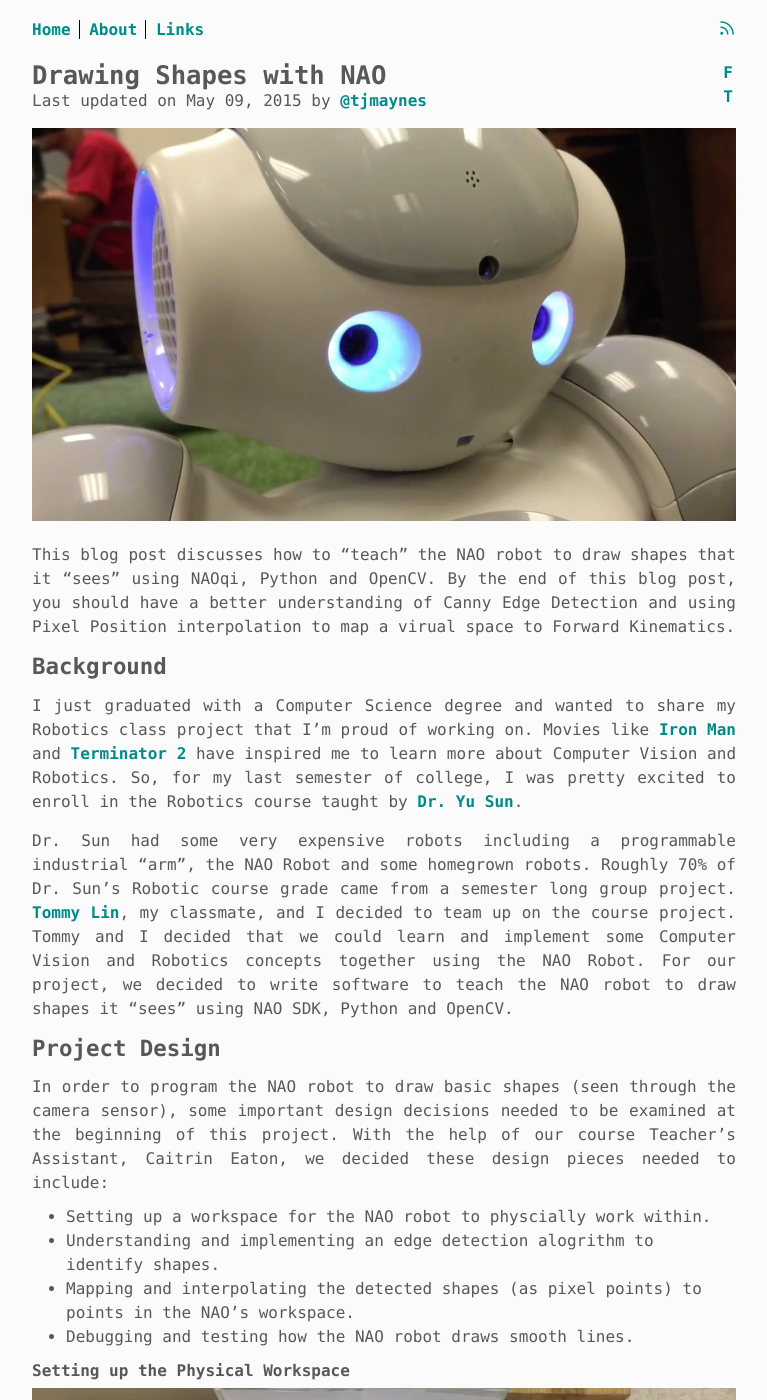
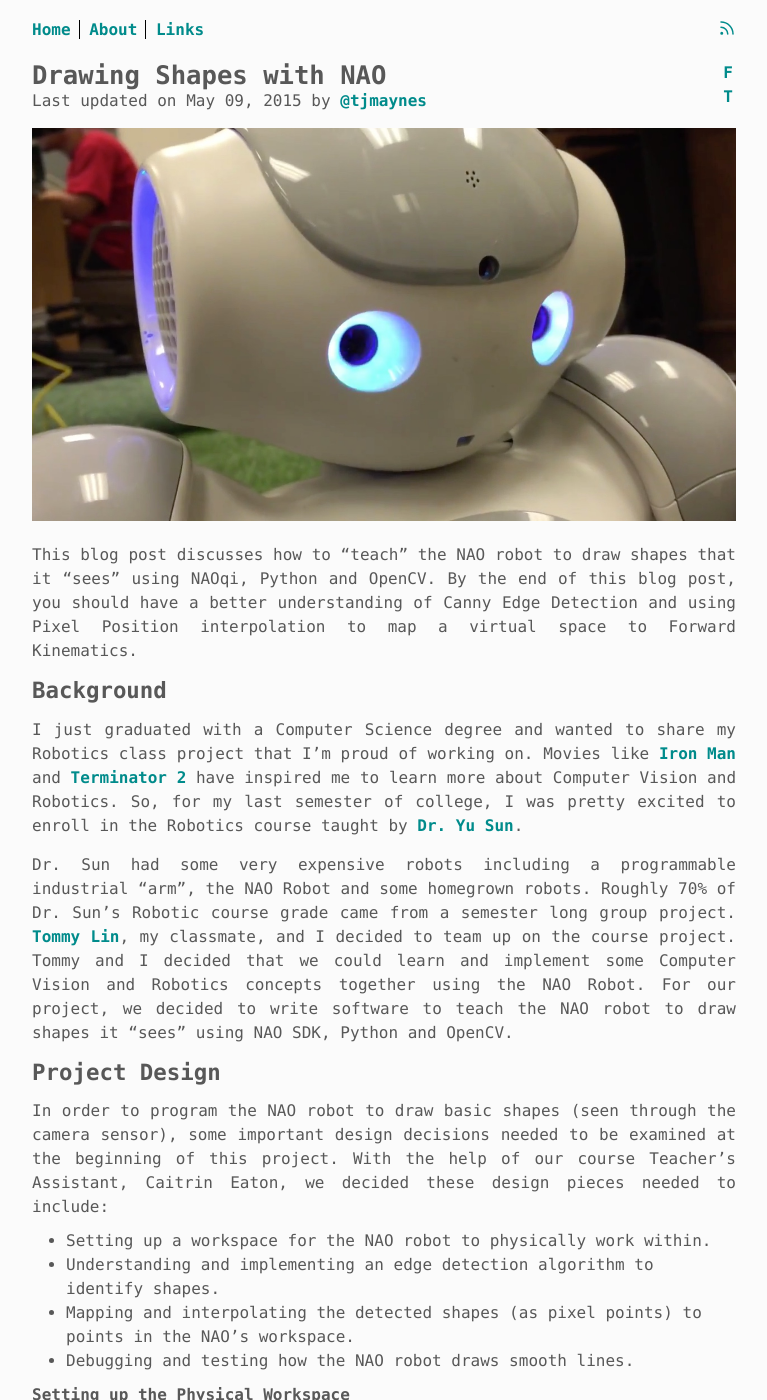
Before and after one commit to tjmaynes/tjmaynes.com, a Jekyll site: the page built from _posts/2015-05-09-drawing-shapes-with-nao.md, in a window 1280 px wide and 1400 px high. Shown: the whole window, without its empty margins (256-1023 px from the left). Built offline with Jekyll 4.4.1, drawn with Linux system fonts in a browser that asks for light colours; some web fonts are replaced.

Commit message:
Cleanup blog posts

```diff
--- a/_posts/2015-05-09-drawing-shapes-with-nao.md
+++ b/_posts/2015-05-09-drawing-shapes-with-nao.md
@@ -8,7 +8,7 @@ published: true
 ---
 ![NAO Robot - 1](/public/images/posts/2015-05-09-drawing-shapes-with-nao/1.jpg)
 
-This blog post discusses how to "teach" the NAO robot to draw shapes that it "sees" using NAOqi, Python and OpenCV. By the end of this blog post, you should have a better understanding of Canny Edge Detection and using Pixel Position interpolation to map a virual space to Forward Kinematics.
+This blog post discusses how to "teach" the NAO robot to draw shapes that it "sees" using NAOqi, Python and OpenCV. By the end of this blog post, you should have a better understanding of Canny Edge Detection and using Pixel Position interpolation to map a virtual space to Forward Kinematics.
 
 ## Background
 I just graduated with a Computer Science degree and wanted to share my Robotics class project that I'm proud of working on. Movies like [Iron Man](https://www.imdb.com/title/tt0371746/) and [Terminator 2](https://www.imdb.com/title/tt0103064) have inspired me to learn more about Computer Vision and Robotics. So, for my last semester of college, I was pretty excited to enroll in the Robotics course taught by [Dr. Yu Sun](http://www.cse.usf.edu/~yusun/).
@@ -18,8 +18,8 @@ Dr. Sun had some very expensive robots including a programmable industrial "arm"
 ## Project Design
 In order to program the NAO robot to draw basic shapes (seen through the camera sensor), some important design decisions needed to be examined at the beginning of this project. With the help of our course Teacher's Assistant, Caitrin Eaton, we decided these design pieces needed to include:
 
-- Setting up a workspace for the NAO robot to physcially work within.
-- Understanding and implementing an edge detection alogrithm to identify shapes.
+- Setting up a workspace for the NAO robot to physically work within.
+- Understanding and implementing an edge detection algorithm to identify shapes.
 - Mapping and interpolating the detected shapes (as pixel points) to points in the NAO's workspace.
 - Debugging and testing how the NAO robot draws smooth lines.
 
```
Also changed, not shown: _posts/2021-09-05-why-emacs.md (+0 -1 lines).
